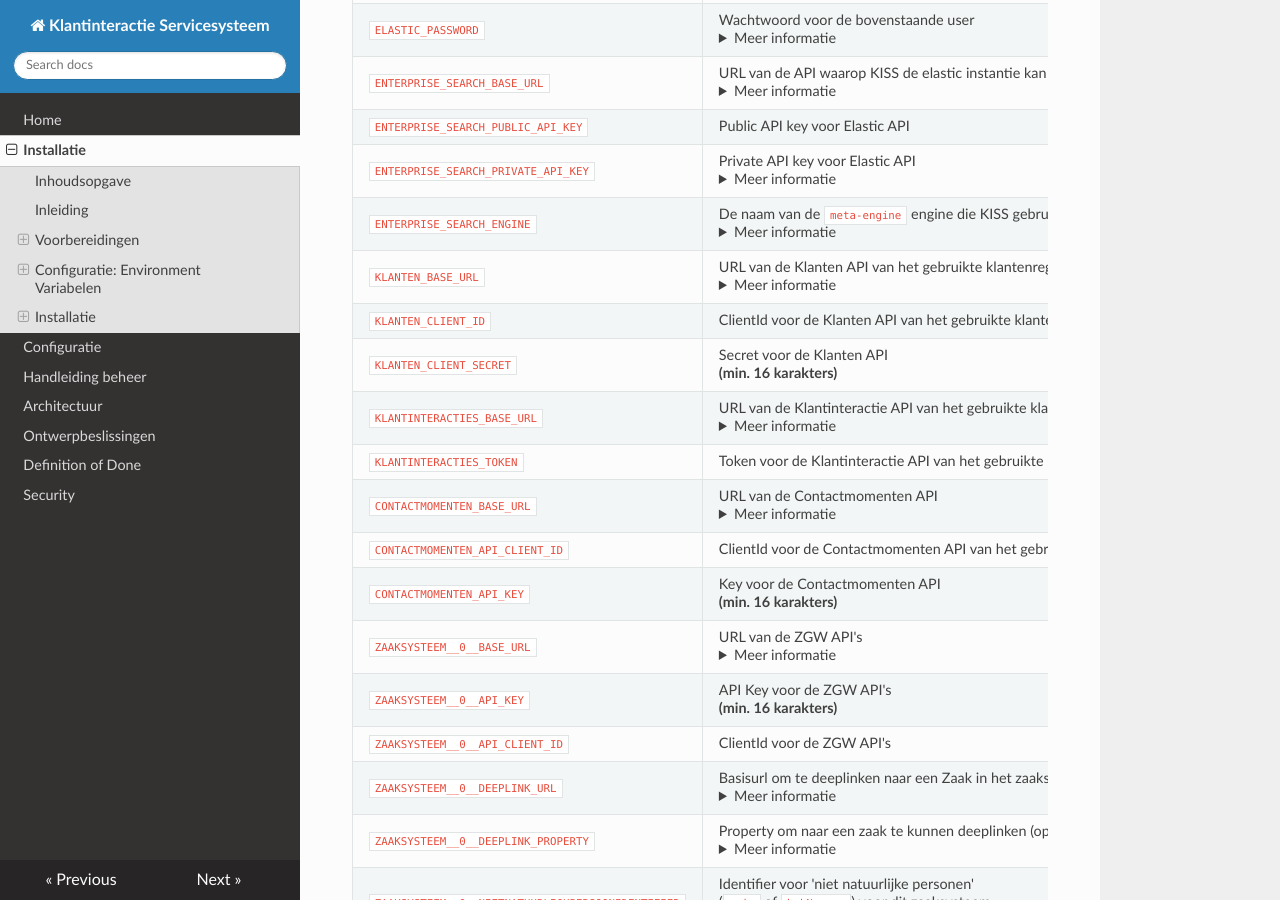
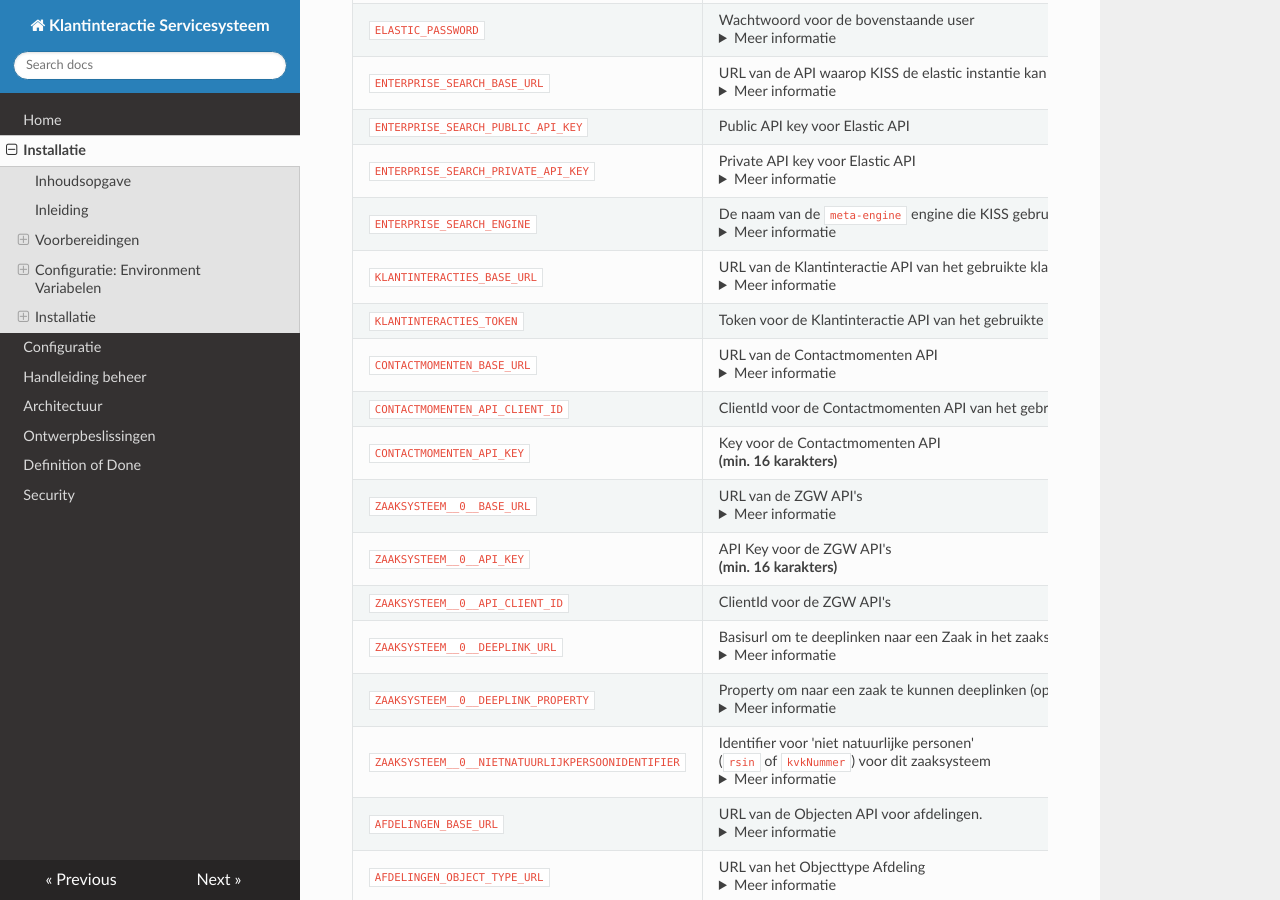
Before and after one commit to Klantinteractie-Servicesysteem/.github, an MkDocs documentation site: the page built from docs/INSTALLATION.md, in a window 1280 px wide and 900 px high, scrolled down 4022 px. Built offline with MkDocs 1.6.1, drawn with Linux system fonts in a browser that asks for light colours; nearby versions of some CDN libraries.

Commit message:
laatste verwijzingen naar variabelen klant 1.0 weghalen

```diff
--- a/docs/INSTALLATION.md
+++ b/docs/INSTALLATION.md
@@ -150,9 +150,6 @@ Daarnaast zijn er bronnen die binnen KISS doorzocht moeten worden.
 | `ENTERPRISE_SEARCH_PUBLIC_API_KEY`      | Public API key voor Elastic  API                                                                                                 |
 | `ENTERPRISE_SEARCH_PRIVATE_API_KEY`     | Private API key voor Elastic API <details> <summary>Meer informatie </summary> De API key die nodig is om de `engine`s bij te werken </details> |
 | `ENTERPRISE_SEARCH_ENGINE`              | De naam van de `meta-engine` engine die KISS gebruikt. Dit moet zijn: `KISS-engine`  <details> <summary>Meer informatie </summary> De KISS-Elastic-Sync maakt deze engine aan, als deze nog niet bestaat.  </details>   |
-| `KLANTEN_BASE_URL`                      | URL van de Klanten API van het gebruikte klantenregister <details> <summary>Meer informatie </summary>Bijvoorbeeld `https://klantenregister.mijngemeente.nl/klanten` </details>  |
-| `KLANTEN_CLIENT_ID`                     | ClientId voor de Klanten API van het gebruikte klantenregister                                                                   |
-| `KLANTEN_CLIENT_SECRET`                 | Secret voor de Klanten API <br /> **(min. 16 karakters)**                                                                        |
 | `KLANTINTERACTIES_BASE_URL`                      | URL van de Klantinteractie API van het gebruikte klantinteractieregister (bijvoorbeeld Open Klant 2) <details> <summary>Meer informatie </summary>Bijvoorbeeld `https://klantinteractieregister.mijngemeente.nl/klantinteracties` </details>  |
 | `KLANTINTERACTIES_TOKEN`                     | Token voor de Klantinteractie API van het gebruikte klantinteractieregister                                                                   |
 | `CONTACTMOMENTEN_BASE_URL`              | URL van de Contactmomenten API  <details> <summary>Meer informatie </summary>Bijvoorbeeld: `https://contactmomentenregister.mijngemeente.nl` </details>                  |
```
Also changed, not shown: 1 other file.
